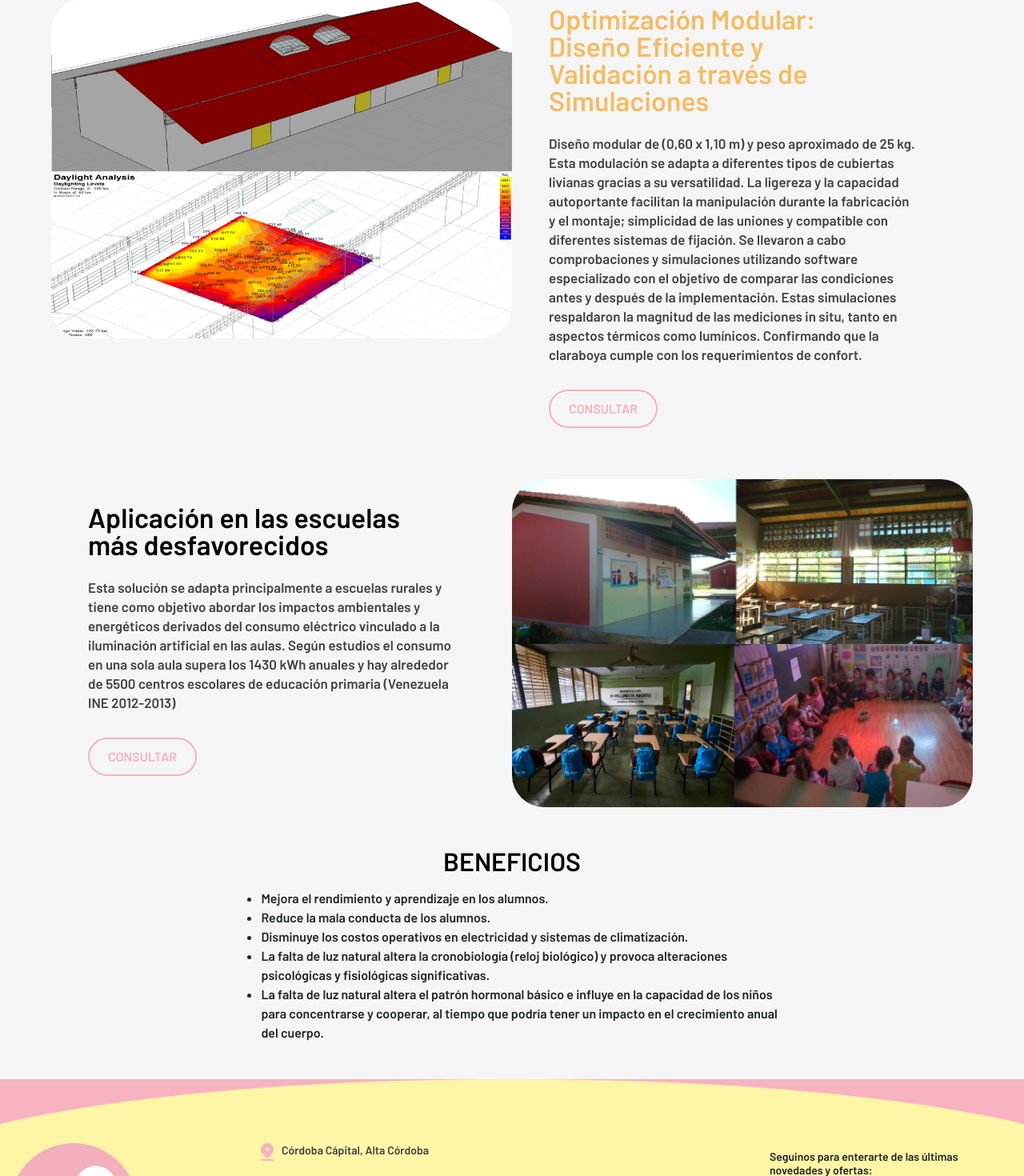
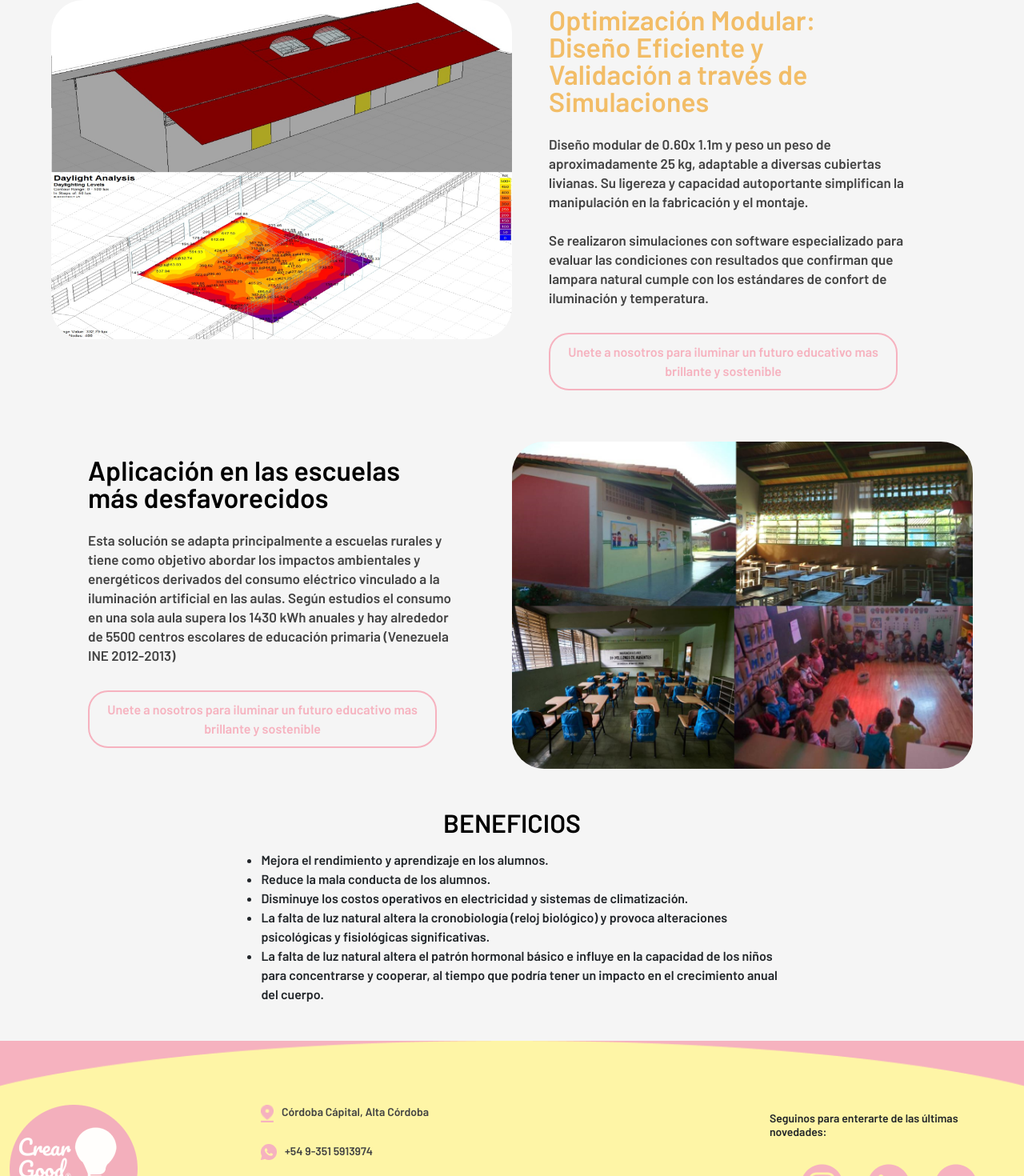
Before and after one commit to aliriodi/claraboya, a React (Create React App) app: page / in a window 1280 px wide. Shown: the part 1732-3202 px from the top of the page at 80% size. Built offline with nearby package versions, Linux system fonts and the light colour scheme.

Commit message:
otras imagenes y cambios en footer

```diff
--- a/src/App.css
+++ b/src/App.css
@@ -216,7 +216,7 @@
   color: #f6b2bf;
   background: transparent;
   padding: 10px;
-  width: 136px;
+  width: 436px;
   margin-left: 8%;
 }
 .home-products-container {
--- a/src/components/HomeItem.js
+++ b/src/components/HomeItem.js
@@ -19,9 +19,9 @@ const HomeItem = ({item, index}) => {
             <img src={img} alt="Producto 1" style={{objectFit:"cover", width:"100%",borderRadius: '40px'}}/>
           </div>
           <div className="col-lg-6 home-item-info " style={styles}>
-            <p className="home-item-title my-2">{titulo}</p>
-            <p className="home-item-texto my-3">{texto}</p>
-            <button className="home-item-btn my-3" onClick={() => navigate("/contacto/")}>CONSULTAR</button>
+            <p className="home-item-title my-2" >{titulo}</p>
+            <p className="home-item-texto my-3" dangerouslySetInnerHTML={{ __html: texto }} />
+            <button className="home-item-btn my-3" onClick={() => navigate("/contacto/")}>Unete a nosotros para iluminar un futuro educativo mas brillante y sostenible</button>
           </div>
         </div>
      );
--- a/src/components/footer.js
+++ b/src/components/footer.js
@@ -52,7 +52,7 @@ const Footer = ({color}) => {
 
         <Col>
           <Stack gap={3}>
-            <div className="p-2">Seguinos para enterarte de las últimas novedades y ofertas:</div>
+            <div className="p-2">Seguinos para enterarte de las últimas novedades:</div>
             <div className="p-2">
               <div className="footer-icons">
                 <a href="https://www.instagram.com/crear_good/" target="_blank" rel="noopener noreferrer" className="footer-link">
--- a/src/mocks/home_mock.js
+++ b/src/mocks/home_mock.js
@@ -1,6 +1,6 @@
 import homec1 from "../assets/claraboya/2.png"
 import homec2 from "../assets/claraboya/Fachada LN.jpg"
-import homec3 from "../assets/claraboya/Planta LN.jpg"
+import homec3 from "../assets/claraboya/escuela.jpeg"
 import homec4 from "../assets/claraboya/Escuela1v2.png"
 
 export const home_mock = [
@@ -16,7 +16,7 @@ export const home_mock = [
     },
     {
         titulo: "Optimización Modular: Diseño Eficiente y Validación a través de Simulaciones",
-        texto: "Diseño modular de  (0,60 x 1,10 m) y  peso aproximado de 25 kg. Esta modulación se adapta a diferentes tipos de cubiertas livianas gracias a su versatilidad.  La ligereza y la capacidad autoportante facilitan la manipulación durante la fabricación y el montaje; simplicidad de las uniones y compatible con diferentes sistemas de fijación. Se llevaron a cabo comprobaciones y simulaciones utilizando software especializado con el objetivo de comparar las condiciones antes y después de la implementación. Estas simulaciones respaldaron la magnitud de las mediciones in situ, tanto en aspectos  térmicos como lumínicos. Confirmando que la claraboya cumple con los requerimientos de confort.",
+        texto: "Diseño modular de 0.60x 1.1m y peso un peso de aproximadamente 25 kg,  adaptable a diversas cubiertas livianas.  Su ligereza y capacidad autoportante simplifican la manipulación en la fabricación y el montaje. <br><br> Se realizaron  simulaciones con software especializado para evaluar las condiciones  con resultados  que confirman  que lampara natural cumple con los estándares de confort de iluminación y temperatura.",
         img: homec1
     },
     {
```
Also changed, not shown: src/assets/claraboya/escuela.jpeg (added).
